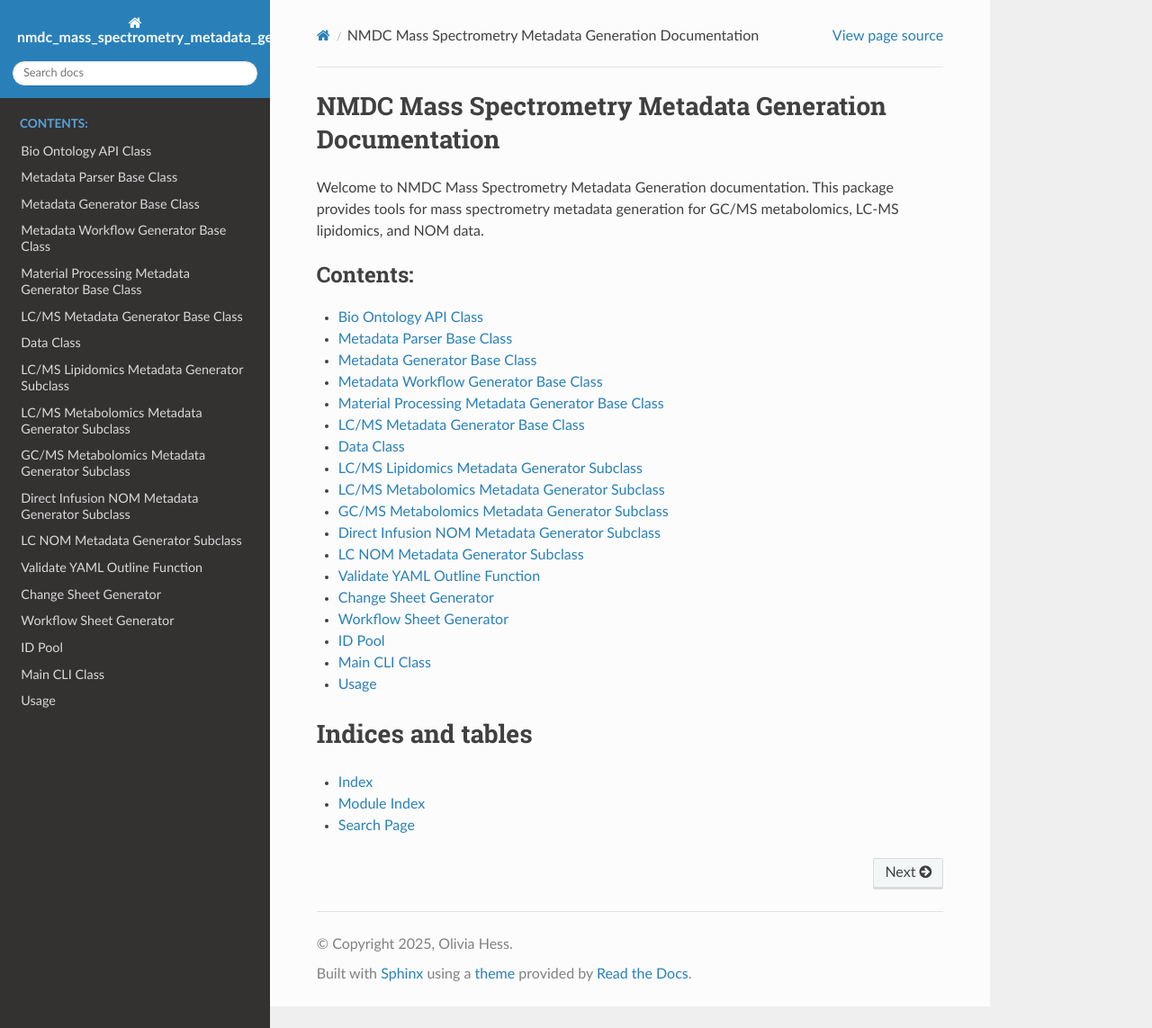
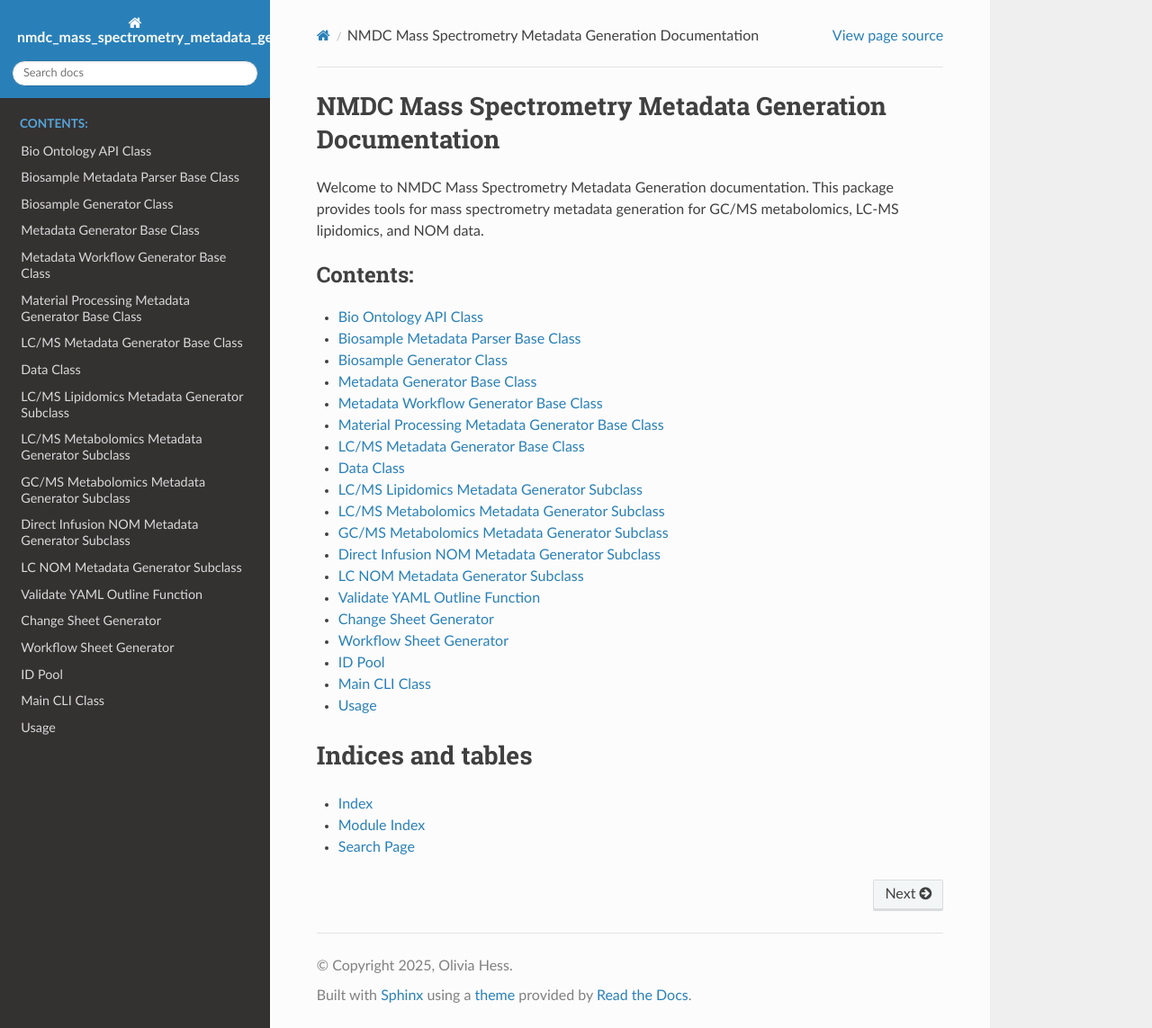
Before and after one commit to microbiomedata/nmdc_mass_spectrometry_metadata_generation, a Sphinx documentation site: the page built from docs/index.rst, in a window 1280 px wide and 1143 px high. Shown: the whole window at 90% size. Built offline with Sphinx 7.4.7 and the Read the Docs theme 3.1.0, drawn with Linux system fonts in a browser that asks for light colours.

Commit message:
updating documentation

```diff
--- a/docs/functions.rst
+++ b/docs/functions.rst
@@ -7,13 +7,18 @@ Bio Ontology API Class
    :undoc-members:
    :show-inheritance:
 
-Metadata Parser Base Class
-~~~~~~~~~~~~~~~~~~~~~~~~~~
-.. autoclass:: nmdc_ms_metadata_gen.metadata_parser.MetadataParser
+Biosample Metadata Parser Base Class
+~~~~~~~~~~~~~~~~~~~~~~~~~~~~~~~~~~~~
+.. autoclass:: nmdc_ms_metadata_gen.metadata_parser.BiosampleMetadataParser
    :members:
    :undoc-members:
    :show-inheritance:
 
+Biosample Generator Class
+~~~~~~~~~~~~~~~~~~~~~~~
+.. autoclass:: nmdc_ms_metadata_gen.biosample_generator.BiosampleGenerator
+   :members:
+   :undoc-members:
 Metadata Generator Base Class
 ~~~~~~~~~~~~~~~~~~~~~~~~~~~~~
 .. autoclass:: nmdc_ms_metadata_gen.metadata_generator.NMDCMetadataGenerator
@@ -80,14 +85,14 @@ GC/MS Metabolomics Metadata Generator Subclass
    :show-inheritance:
 
 Direct Infusion NOM Metadata Generator Subclass
-~~~~~~~~~~~~~~~~~~~~~~~~~~~~~~~
+~~~~~~~~~~~~~~~~~~~~~~~~~~~~~~~~~~~~~~~~~~~~~~~~
 .. autoclass:: nmdc_ms_metadata_gen.di_nom_metadata_generator.DINOMMetaDataGenerator
    :members:
    :undoc-members:
    :show-inheritance:
 
 LC NOM Metadata Generator Subclass
-~~~~~~~~~~~~~~~~~~~~~~~~~~~~~~~
+~~~~~~~~~~~~~~~~~~~~~~~~~~~~~~~~~~
 .. autoclass:: nmdc_ms_metadata_gen.lcms_nom_metadata_generator.LCMSNOMMetadataGenerator
    :members:
    :undoc-members:
@@ -99,7 +104,7 @@ Validate YAML Outline Function
    :noindex:
 
 Change Sheet Generator
-~~~~~~~~~~~~~~~~
+~~~~~~~~~~~~~~~~~~~~~~
 .. autoclass:: nmdc_ms_metadata_gen.sheet_generator.ChangeSheetGenerator
    :members:
    :undoc-members:
```
